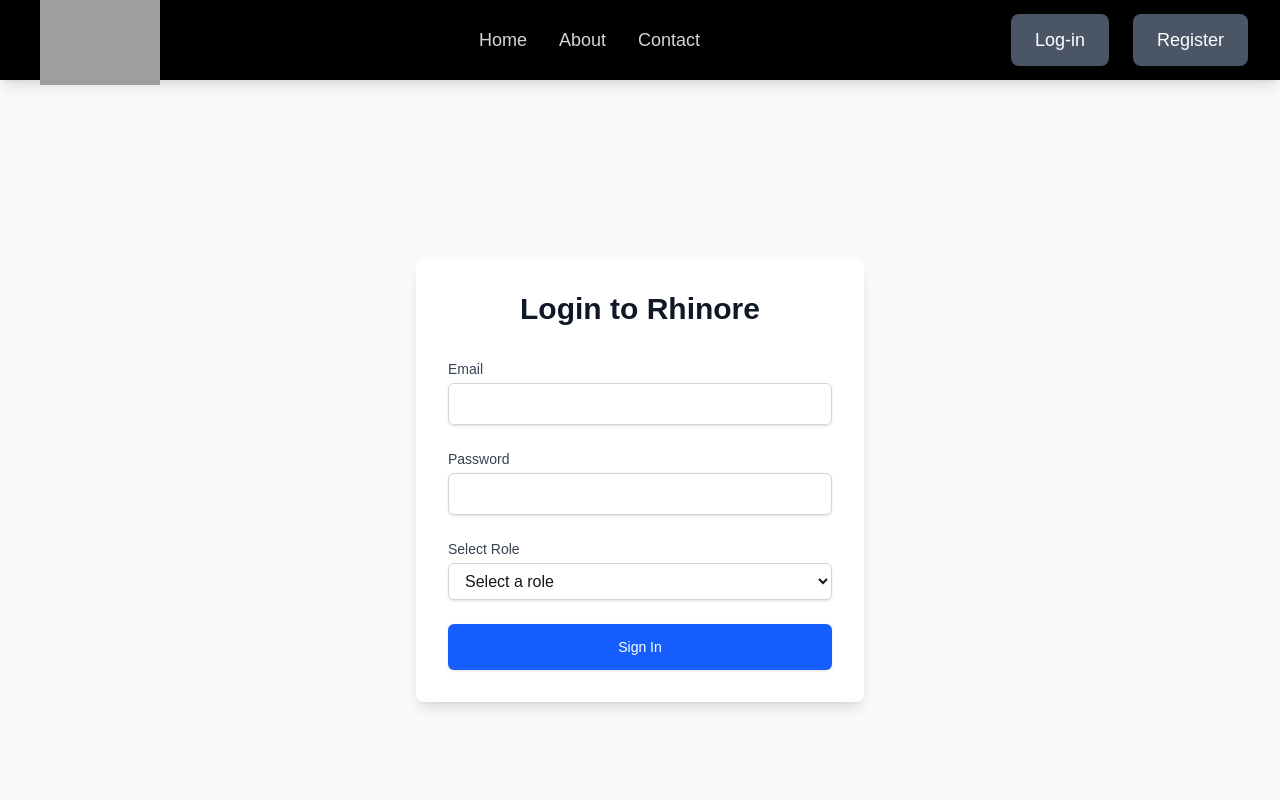
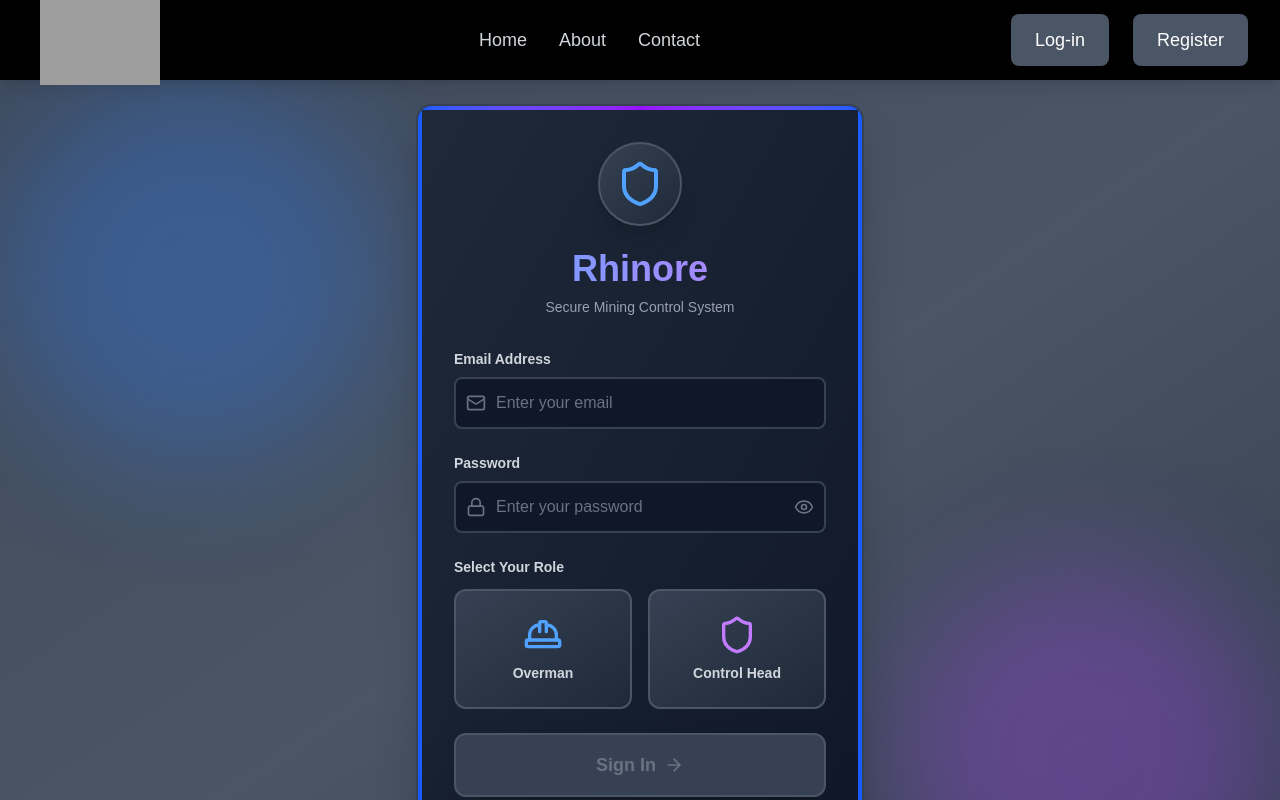
Before and after one commit to Tobibaka/rhinore, a Next.js app: page /login in a window 1280 px wide. Shown: the top 800 px of the page. Built offline with nearby package versions, Linux system fonts and the light colour scheme; grey boxes are pictures that could not be loaded.

Commit message:
feat: Revamp Login page with improved UI and role selection; add icons and password visibility toggle

```diff
--- a/src/app/login/page.tsx
+++ b/src/app/login/page.tsx
@@ -1,17 +1,22 @@
 'use client';
-
-import { useState } from 'react';
+import React, { useState } from 'react';
 import { useRouter } from 'next/navigation';
 
+import { Mail, Lock, HardHat, Shield, ArrowRight, Eye, EyeOff } from 'lucide-react';
+
 export default function LoginPage() {
-  const router = useRouter();
   const [email, setEmail] = useState('');
   const [password, setPassword] = useState('');
   const [role, setRole] = useState('');
+  const [showPassword, setShowPassword] = useState(false);
 
-  const handleLogin = (e: React.FormEvent) => {
+  const router = useRouter();
+  type LoginEvent = React.MouseEvent<HTMLButtonElement, MouseEvent>;
+
+  const handleLogin = (e: LoginEvent) => {
     e.preventDefault();
-    // In a real app, you'd validate credentials here
+    if (!role || !email || !password) return;
+
     if (role === 'overman') {
       router.push('/overman');
     } else if (role === 'control-head') {
@@ -20,65 +25,153 @@ export default function LoginPage() {
   };
 
   return (
-    <div className="min-h-screen flex items-center justify-center bg-gray-50">
-      <div className="max-w-md w-full p-8 bg-white rounded-lg shadow-lg">
+    <div className="min-h-screen flex items-center justify-center bg-gray-600 p-6 relative overflow-hidden">
+      <div className="absolute inset-0 bg-gradient-to-br from-gray-700 via-gray-600 to-gray-800 opacity-50"></div>
+      <div className="absolute top-0 left-0 w-96 h-96 bg-blue-500 rounded-full filter blur-3xl opacity-10 animate-pulse"></div>
+      <div className="absolute bottom-0 right-0 w-96 h-96 bg-purple-500 rounded-full filter blur-3xl opacity-10 animate-pulse"></div>
+
+      <div className="max-w-md w-full relative z-10">
+        <div className="bg-gradient-to-br from-gray-800 to-gray-900 rounded-2xl shadow-2xl border-2 border-gray-700 overflow-hidden">
+          <div className="bg-gradient-to-r from-blue-600 via-purple-600 to-blue-600 p-1">
+            <div className="bg-gradient-to-br from-gray-800 to-gray-900 p-8">
               <div className="text-center mb-8">
-          <h1 className="text-3xl font-bold text-gray-900">Login to Rhinore</h1>
+                <div className="inline-block p-4 bg-gradient-to-br from-gray-700 to-gray-800 rounded-full border-2 border-gray-600 shadow-xl mb-4">
+                  <Shield className="w-12 h-12 text-blue-400" />
+                </div>
+                <h1 className="text-4xl font-bold text-transparent bg-clip-text bg-gradient-to-r from-blue-400 to-purple-400 mb-2">
+                  Rhinore
+                </h1>
+                <p className="text-gray-400 text-sm">Secure Mining Control System</p>
               </div>
 
-        <form onSubmit={handleLogin} className="space-y-6">
+              <div className="space-y-6">
                 <div>
-            <label htmlFor="email" className="block text-sm font-medium text-gray-700">
-              Email
+                  <label htmlFor="email" className="block text-sm font-semibold text-gray-300 mb-2">
+                    Email Address
                   </label>
+                  <div className="relative">
+                    <div className="absolute inset-y-0 left-0 pl-3 flex items-center pointer-events-none">
+                      <Mail className="h-5 w-5 text-gray-500" />
+                    </div>
                     <input
                       type="email"
                       id="email"
                       value={email}
                       onChange={(e) => setEmail(e.target.value)}
                       required
-              className="mt-1 block w-full px-3 py-2 border border-gray-300 rounded-md shadow-sm focus:outline-none focus:ring-blue-500 focus:border-blue-500"
+                      placeholder="Enter your email"
+                      className="block w-full pl-10 pr-3 py-3 bg-gray-900 bg-opacity-50 border-2 border-gray-700 rounded-lg text-gray-200 placeholder-gray-500 focus:outline-none focus:border-blue-500 focus:ring-2 focus:ring-blue-500 transition-all"
                     />
+                  </div>
                 </div>
 
                 <div>
-            <label htmlFor="password" className="block text-sm font-medium text-gray-700">
+                  <label htmlFor="password" className="block text-sm font-semibold text-gray-300 mb-2">
                     Password
                   </label>
+                  <div className="relative">
+                    <div className="absolute inset-y-0 left-0 pl-3 flex items-center pointer-events-none">
+                      <Lock className="h-5 w-5 text-gray-500" />
+                    </div>
                     <input
-              type="password"
+                      type={showPassword ? 'text' : 'password'}
                       id="password"
                       value={password}
                       onChange={(e) => setPassword(e.target.value)}
                       required
-              className="mt-1 block w-full px-3 py-2 border border-gray-300 rounded-md shadow-sm focus:outline-none focus:ring-blue-500 focus:border-blue-500"
+                      placeholder="Enter your password"
+                      className="block w-full pl-10 pr-12 py-3 bg-gray-900 bg-opacity-50 border-2 border-gray-700 rounded-lg text-gray-200 placeholder-gray-500 focus:outline-none focus:border-blue-500 focus:ring-2 focus:ring-blue-500 transition-all"
                     />
+                    <button
+                      type="button"
+                      onClick={() => setShowPassword(!showPassword)}
+                      className="absolute inset-y-0 right-0 pr-3 flex items-center"
+                    >
+                      {showPassword ? (
+                        <EyeOff className="h-5 w-5 text-gray-500 hover:text-gray-300" />
+                      ) : (
+                        <Eye className="h-5 w-5 text-gray-500 hover:text-gray-300" />
+                      )}
+                    </button>
+                  </div>
                 </div>
 
                 <div>
-            <label htmlFor="role" className="block text-sm font-medium text-gray-700">
-              Select Role
+                  <label className="block text-sm font-semibold text-gray-300 mb-3">
+                    Select Your Role
                   </label>
-            <select
-              id="role"
-              value={role}
-              onChange={(e) => setRole(e.target.value)}
-              required
-              className="mt-1 block w-full px-3 py-2 border border-gray-300 rounded-md shadow-sm focus:outline-none focus:ring-blue-500 focus:border-blue-500"
+                  <div className="grid grid-cols-2 gap-4">
+                    <button
+                      type="button"
+                      onClick={() => setRole('overman')}
+                      className={`relative p-6 rounded-xl border-2 transition-all ${
+                        role === 'overman'
+                          ? 'bg-gradient-to-br from-blue-600 to-blue-700 border-blue-400 shadow-xl scale-105'
+                          : 'bg-gradient-to-br from-gray-700 to-gray-800 border-gray-600 hover:border-gray-500'
+                      }`}
                     >
-              <option value="">Select a role</option>
-              <option value="overman">Overman</option>
-              <option value="control-head">Control Head</option>
-            </select>
+                      <HardHat className={`w-10 h-10 mx-auto mb-2 ${role === 'overman' ? 'text-white' : 'text-blue-400'}`} />
+                      <p className={`text-sm font-bold ${role === 'overman' ? 'text-white' : 'text-gray-300'}`}>
+                        Overman
+                      </p>
+                      {role === 'overman' && (
+                        <div className="absolute top-2 right-2">
+                          <div className="w-3 h-3 bg-green-400 rounded-full animate-pulse"></div>
+                        </div>
+                      )}
+                    </button>
+
+                    <button
+                      type="button"
+                      onClick={() => setRole('control-head')}
+                      className={`relative p-6 rounded-xl border-2 transition-all ${
+                        role === 'control-head'
+                          ? 'bg-gradient-to-br from-purple-600 to-purple-700 border-purple-400 shadow-xl scale-105'
+                          : 'bg-gradient-to-br from-gray-700 to-gray-800 border-gray-600 hover:border-gray-500'
+                      }`}
+                    >
+                      <Shield className={`w-10 h-10 mx-auto mb-2 ${role === 'control-head' ? 'text-white' : 'text-purple-400'}`} />
+                      <p className={`text-sm font-bold ${role === 'control-head' ? 'text-white' : 'text-gray-300'}`}>
+                        Control Head
+                      </p>
+                      {role === 'control-head' && (
+                        <div className="absolute top-2 right-2">
+                          <div className="w-3 h-3 bg-green-400 rounded-full animate-pulse"></div>
+                        </div>
+                      )}
+                    </button>
+                  </div>
                 </div>
 
                 <button
-            type="submit"
-            className="w-full py-3 px-4 border border-transparent rounded-md shadow-sm text-sm font-medium text-white bg-blue-600 hover:bg-blue-700 focus:outline-none focus:ring-2 focus:ring-offset-2 focus:ring-blue-500"
+                  type="button"
+                  onClick={handleLogin}
+                  disabled={!role || !email || !password}
+                  className={`w-full py-4 px-6 rounded-xl font-bold text-lg shadow-2xl transition-all flex items-center justify-center gap-2 ${
+                    role && email && password
+                      ? 'bg-gradient-to-r from-blue-600 via-purple-600 to-blue-600 hover:from-blue-500 hover:via-purple-500 hover:to-blue-500 text-white border-2 border-blue-400 transform hover:scale-105'
+                      : 'bg-gray-700 text-gray-500 border-2 border-gray-600 cursor-not-allowed'
+                  }`}
                 >
                   Sign In
+                  <ArrowRight className="w-5 h-5" />
                 </button>
-        </form>
+              </div>
+
+              <div className="mt-6 text-center">
+                <button className="text-sm text-blue-400 hover:text-blue-300 transition-colors">
+                  Forgot your password?
+                </button>
+              </div>
+            </div>
+          </div>
+        </div>
+
+        <div className="mt-6 text-center">
+          <p className="text-gray-400 text-sm">
+            Powered by <span className="text-blue-400 font-semibold">Rhinore Security Systems</span>
+          </p>
+        </div>
       </div>
     </div>
   );
```
Lines whose indentation alone changed are shown as unchanged.
